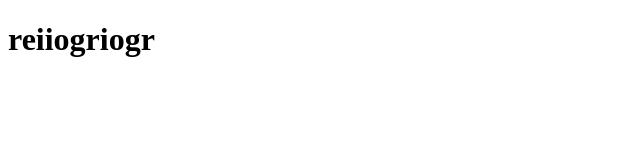
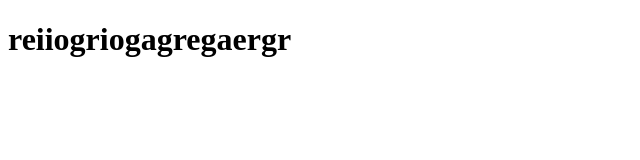
Before and after one commit to HSC98/test_git, a plain HTML site: page index.html in a window 1280 px wide. Shown: the whole page, without its empty margins (0-640 px from the left). Drawn offline with Linux system fonts and the light colour scheme.

Commit message:
2차 테스트

```diff
--- a/index.html
+++ b/index.html
@@ -6,6 +6,6 @@
     <title>Document</title>
 </head>
 <body>
-    <h1>reiiogriogr</h1>
+    <h1>reiiogriogagregaergr</h1>
 </body>
 </html>
```
